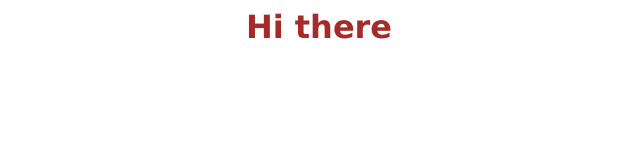
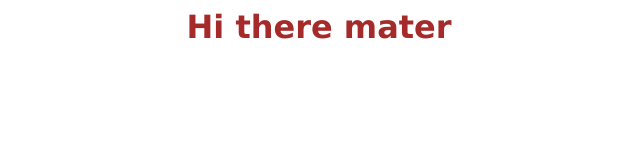
Before and after one commit to al2bovek/git-test, a plain HTML site: page index.html in a window 1280 px wide. Shown: the whole page, without its empty margins (321-961 px from the left). Drawn offline with Linux system fonts and the light colour scheme.

Commit message:
index.html h1 master added

```diff
--- a/index.html
+++ b/index.html
@@ -7,6 +7,6 @@
     <link rel="stylesheet" href="./style.css">
  </head>
  <body>
-    <h1>Hi there</h1>
+    <h1>Hi there mater</h1>
  </body>
  </html>
```
